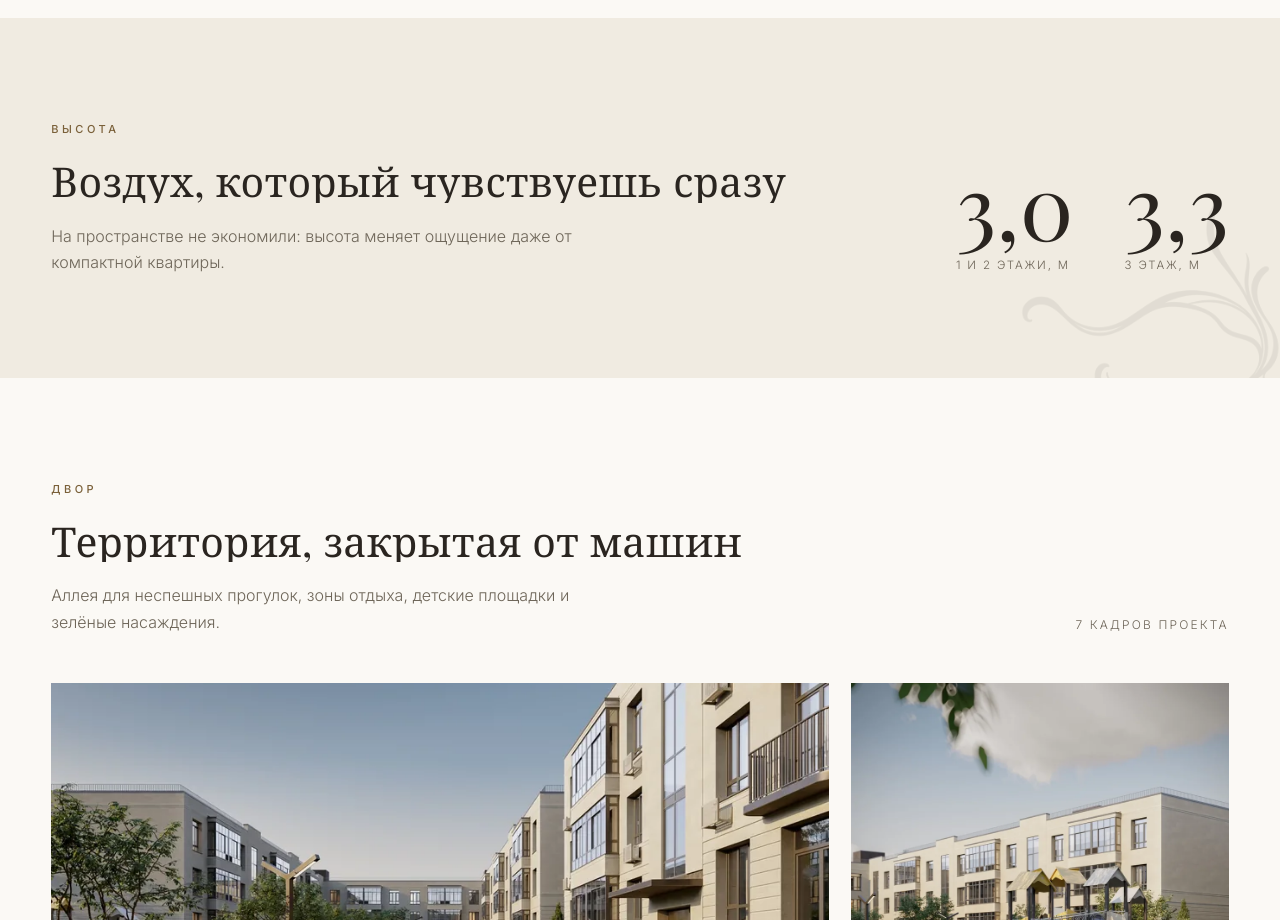
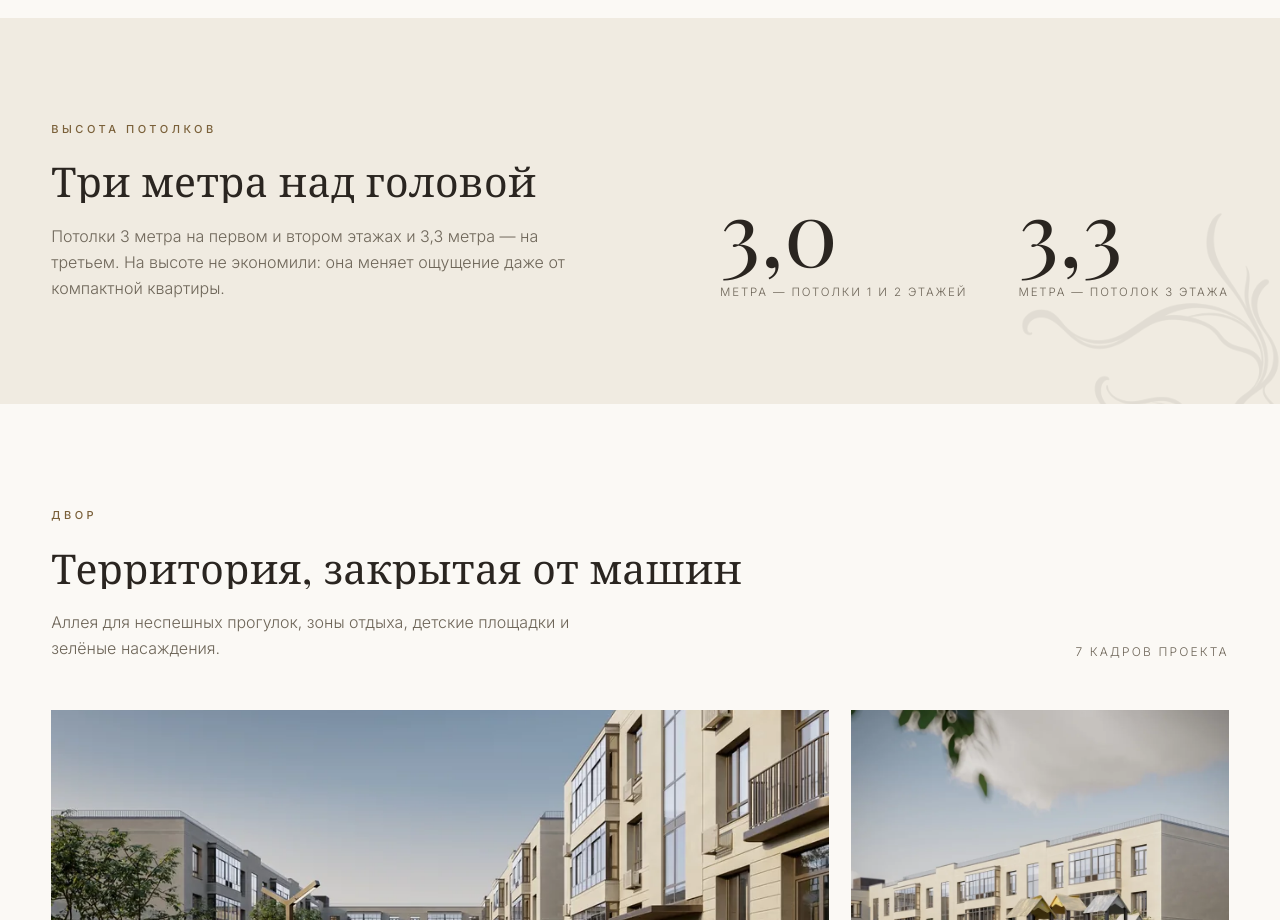
Before and after one commit to kapustina-ann/belaya-liliya-landing, a plain HTML site: page index.html in a window 1280 px wide. Shown: the part 1860-2780 px from the top of the page. Drawn offline with nearby package versions, Linux system fonts and the light colour scheme.

Commit message:
Блок «Высота»: прямо сказано, что речь о потолках
Co-Authored-By: Claude Opus 5 <noreply@anthropic.com>

```diff
--- a/index.html
+++ b/index.html
@@ -391,12 +391,12 @@ html.motion .lily{transition:transform 1.2s var(--ease)}
   <img class="lily lily-1 par" src="img/lily.webp" width="900" height="928" alt="" loading="lazy" decoding="async">
   <div class="wrap">
     <div class="stack">
-      <p class="eyebrow fade">Высота</p>
-      <h2 class="words">Воздух, который чувствуешь сразу</h2>
-      <p class="lede fade d1">На пространстве не экономили: высота меняет ощущение даже от компактной квартиры.</p>
+      <p class="eyebrow fade">Высота потолков</p>
+      <h2 class="words">Три метра над головой</h2>
+      <p class="lede fade d1">Потолки 3 метра на первом и втором этажах и 3,3 метра — на третьем. На высоте не экономили: она меняет ощущение даже от компактной квартиры.</p>
     </div>
-    <div class="metric fade d1"><b>3,0</b><span>1 и 2 этажи, м</span></div>
-    <div class="metric fade d2"><b>3,3</b><span>3 этаж, м</span></div>
+    <div class="metric fade d1"><b>3,0</b><span>метра — потолки 1 и 2 этажей</span></div>
+    <div class="metric fade d2"><b>3,3</b><span>метра — потолок 3 этажа</span></div>
   </div>
 </section>
 
```
